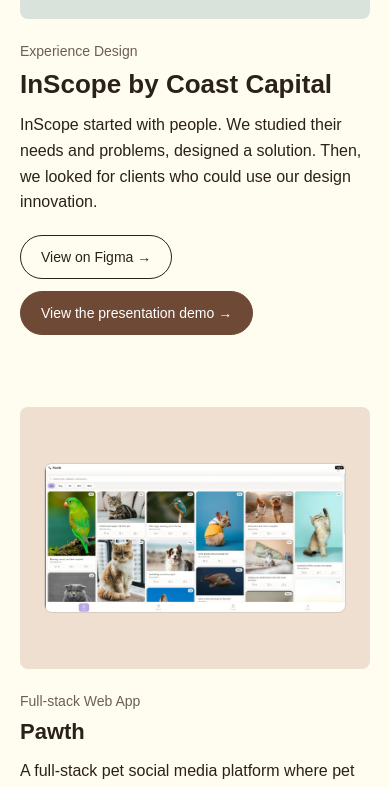
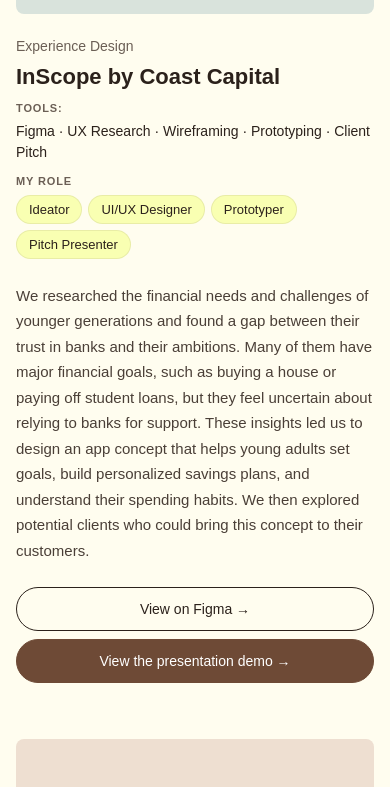
Before and after one commit to shinThantThant09/2026portfolio_shin, a React (Create React App) app: page /#/about in a window 390 px wide. Shown: the part 1740-2527 px from the top of the page. Built offline with nearby package versions, Linux system fonts and the light colour scheme; a web font is replaced by a local one.

Commit message:
added roles and refined description text
added roles and refined description text

```diff
--- a/src/data/projectsArray.js
+++ b/src/data/projectsArray.js
@@ -9,8 +9,9 @@
     id: "inscope",
     title: "InScope by Coast Capital",
     category: "Experience Design",
+    role: "Ideator, UI/UX Designer, Prototyper, Pitch Presenter",
     description:
-      "InScope started with people. We studied their needs and problems, designed a solution. Then, we looked for clients who could use our design innovation.",
+      "We researched the financial needs and challenges of younger generations and found a gap between their trust in banks and their ambitions. Many of them have major financial goals, such as buying a house or paying off student loans, but they feel uncertain about relying to banks for support. These insights led us to design an app concept that helps young adults set goals, build personalized savings plans, and understand their spending habits. We then explored potential clients who could bring this concept to their customers.",
     techStack: [
       "Figma",
       "UX Research",
@@ -34,6 +35,7 @@
     id: "pawth",
     title: "Pawth",
     category: "Full-stack Web App",
+    role: "Ideator, Designer, Programmer",
     description:
       "A full-stack pet social media platform where pet owners can share, like, and save posts about their pets.",
     techStack: ["React", "Node.js", "MongoDB", "JWT", "Express"],
@@ -48,11 +50,12 @@
     id: "chemtrails",
     title: "Chemtrails",
     category: "Mobile App",
+    role: "Ideator, Designer, Programmer",
     description:
       "A React Native travel planning app with Firebase authentication, Google Places API, interactive maps, photo journal entries, and text-to-speech features.",
     techStack: ["React Native", "Firebase", "Google Places API", "Expo"],
     image: chemtrailsImg,
-    color: "#edfdb6",
+    color: "#f7d3fa",
     github: "https://github.sfu.ca/stt5/IAT359_TravelApp_FinalProject",
     live: "https://youtu.be/TTxRGhsGydw?si=BBn5lRs08kib3g67",
     figma: "",
@@ -62,8 +65,9 @@
     id: "furis-pet",
     title: "Furis Pet Store",
     category: "Interaction Design Method",
+    role: "Ideator, Researcher, UI/UX Designer",
     description:
-      "A real-client group project with Furis Pet Store in New Westminister, spanning 2 months of research, storyboarding, user journey mapping, and poster design to deliver a final solution that improves their in-store customer experience.",
+      "A real-client group project with Furis Pet Store in New Westminster, spanning 2 months of research, storyboarding, user journey mapping, and poster design to deliver a final solution that improves their in-store customer experience.",
     techStack: [
       "Figma",
       "UX Research",
@@ -83,11 +87,12 @@
     id: "BrowseAI-BrandBook",
     title: "BrandBook for BrowseAI",
     category: "Graphic Design",
+    role: "Individual Project",
     description:
       "A design guidebook created as part of IAT102, exploring visual design principles through typography, layout, and brand identity.",
     techStack: ["Adobe Photoshop", "Adobe Illustrator", "Figma"],
     image: brandBookImg,
-    color: "#d4e8c2",
+    color: "rgb(191, 231, 255)",
     github: "",
     live: "",
     figma: "",
--- a/src/pages/Projects.js
+++ b/src/pages/Projects.js
@@ -11,7 +11,6 @@
   "BrowseAI-BrandBook": "#EADDE0",
 };
 
-// How each image is shown. Anything not listed shows as a screenshot.
 const visualById = {
   inscope: "mockup",
   chemtrails: "phone",
@@ -111,14 +110,69 @@
   );
 }
 
+// Tools as one quiet line of text, e.g. "Figma · UX Research · Wireframing"
+function ProjectTools({ tools }) {
+  if (!tools || tools.length === 0) return null;
+
+  return (
+    <p className="project-tools">
+      <span className="project-label">Tools:</span>
+      <span className="project-tools-text">{tools.join(" · ")}</span>
+    </p>
+  );
+}
+
+//My role as highlighted boxes. The text splits at each comma.
+function ProjectRole({ role, color }) {
+  if (!role) return null;
+
+  const roles = role
+    .split(",")
+    .map((item) => item.trim())
+    .filter(Boolean);
+
+  return (
+    <div className="project-role">
+      <span className="project-label">My role</span>
+      <ul className="project-role-list">
+        {roles.map((item) => (
+          <li
+            key={item}
+            className="project-role-tag"
+            style={{ backgroundColor: color || "#EEE6DA" }}
+          >
+            {item}
+          </li>
+        ))}
+      </ul>
+    </div>
+  );
+}
+
+// Description can be one string or a list of short paragraphs.
+function ProjectSummary({ text }) {
+  if (!text) return null;
+  const paragraphs = Array.isArray(text) ? text : [text];
+
+  return (
+    <div className="project-summary-wrap">
+      {paragraphs.map((paragraph, index) => (
+        <p key={index} className="project-summary">
+          {paragraph}
+        </p>
+      ))}
+    </div>
+  );
+}
+
 function ProjectText({ project }) {
   return (
     <div className="project-text">
       <p className="project-category">{project.category}</p>
       <h3 className="project-title">{project.title}</h3>
-      <p className="project-summary">
-        {project.summary || project.description}
-      </p>
+      <ProjectTools tools={project.techStack} />
+      <ProjectRole role={project.role} color={project.color} />
+      <ProjectSummary text={project.summary || project.description} />
       <ProjectButtons project={project} />
     </div>
   );
--- a/src/stylingpages/Projects.css
+++ b/src/stylingpages/Projects.css
@@ -5,7 +5,7 @@
 }
 
 .work-inner {
-  max-width: 70rem;
+  max-width: 76rem;
   margin: 0 auto;
 }
 
@@ -20,7 +20,7 @@
 .work-title {
   margin: 0;
   font-weight: 700;
-  font-size: clamp(1.75rem, 3vw, 2.25rem);
+  font-size: clamp(2.25rem, 4.5vw, 3.25rem);
   line-height: 1;
   color: var(--ink, #2b211b);
 }
@@ -34,13 +34,14 @@
 /* Featured project */
 .work-featured {
   display: grid;
-  grid-template-columns: minmax(0, 7fr) minmax(0, 5fr);
-  gap: 4rem;
+  grid-template-columns: minmax(0, 3fr) minmax(0, 2fr);
+  gap: 3.5rem;
   align-items: center;
 }
 
 .work-featured .project-mat {
-  aspect-ratio: 7 / 5;
+  aspect-ratio: 5 / 4;
+  padding: 2rem;
 }
 
 .work-featured .project-category {
@@ -48,7 +49,7 @@
 }
 
 .work-featured .project-title {
-  font-size: 1.875rem;
+  font-size: clamp(1.375rem, 2vw, 1.625rem);
 }
 
 /* Grid of the other projects */
@@ -58,6 +59,10 @@
   grid-template-columns: repeat(2, minmax(0, 1fr));
   column-gap: 3.5rem;
   row-gap: 5.5rem;
+}
+
+.work-card {
+  min-width: 0;
 }
 
 /* Image mat */
@@ -104,6 +109,10 @@
 }
 
 /* Project text */
+.project-text {
+  min-width: 0;
+}
+
 .project-category {
   margin: 1.5rem 0 0;
   font-size: 0.875rem;
@@ -112,21 +121,87 @@
 
 .project-title {
   margin: 0.625rem 0 0;
-  font-size: 1.375rem;
+  font-size: clamp(1.25rem, 2vw, 1.375rem);
   line-height: 1.2;
   color: var(--ink, #2b211b);
 }
 
+/* Small uppercase label shared by "Tools" and "My role" */
+.project-label {
+  flex-shrink: 0;
+  font-size: 0.6875rem;
+  font-weight: 600;
+  letter-spacing: 0.08em;
+  text-transform: uppercase;
+  color: var(--muted, #6b5f55);
+}
+
+/* Tools line, plain text */
+.project-tools {
+  display: flex;
+  flex-wrap: wrap;
+  align-items: baseline;
+  gap: 0.25rem 0.5rem;
+  margin: 0.625rem 0 0;
+  font-size: 0.875rem;
+  line-height: 1.5;
+}
+
+.project-tools-text {
+  font-weight: 500;
+  color: var(--ink, #2b211b);
+  overflow-wrap: anywhere;
+}
+
+/* "My role" with highlighted boxes */
+.project-role {
+  display: flex;
+  flex-wrap: wrap;
+  align-items: center;
+  gap: 0.5rem;
+  margin-top: 0.75rem;
+}
+
+.project-role-list {
+  display: flex;
+  flex-wrap: wrap;
+  gap: 0.375rem;
+  list-style: none;
+  margin: 0;
+  padding: 0;
+}
+
+.project-role-tag {
+  font-size: 0.8125rem;
+  font-weight: 500;
+  line-height: 1;
+  padding: 0.4375rem 0.75rem;
+  border-radius: 999rem;
+  border: 0.0625rem solid rgba(43, 33, 27, 0.08);
+  color: var(--ink, #2b211b);
+  white-space: nowrap;
+}
+
+/* Description, with clear space above it */
+.project-summary-wrap {
+  margin-top: 1.75rem;
+  max-width: 30rem;
+}
+
 .project-summary {
-  margin: 0.75rem 0 0;
-  max-width: 30rem;
+  margin: 0;
   font-size: 1rem;
-  line-height: 1.6;
+  line-height: 1.7;
+  color: #4a3f37;
+}
+
+.project-summary + .project-summary {
+  margin-top: 0.75rem;
 }
 
 /* Buttons */
 .card-buttons {
-  margin-top: 1.25rem;
+  margin-top: 1.5rem;
   display: flex;
   flex-wrap: wrap;
   gap: 0.75rem;
@@ -136,11 +211,13 @@
 .card-btn-outline {
   display: inline-flex;
   align-items: center;
+  justify-content: center;
   min-height: 2.75rem;
   padding: 0 1.25rem;
   border-radius: 999rem;
   font-size: 0.875rem;
   font-weight: 500;
+  text-align: center;
   text-decoration: none;
   transition:
     background 0.2s ease,
@@ -223,7 +300,22 @@
   background: rgba(255, 255, 255, 0.7);
 }
 
-/* Tablet and phone */
+/* Small laptop */
+@media (max-width: 72rem) {
+  .work-featured {
+    gap: 2.5rem;
+  }
+
+  .work-grid {
+    column-gap: 2.5rem;
+  }
+
+  .project-mat {
+    padding: 2rem;
+  }
+}
+
+/* Tablet */
 @media (max-width: 56rem) {
   .work {
     padding: 5rem 1.25rem;
@@ -234,12 +326,12 @@
     gap: 0;
   }
 
+  .work-featured .project-mat {
+    aspect-ratio: 4 / 3;
+  }
+
   .work-featured .project-category {
     margin-top: 1.5rem;
-  }
-
-  .work-featured .project-title {
-    font-size: 1.625rem;
   }
 
   .work-grid {
@@ -251,4 +343,68 @@
   .project-mat {
     padding: 1.5rem;
   }
+
+  .project-summary-wrap {
+    max-width: 40rem;
+  }
 }
+
+/* Small phone */
+@media (max-width: 36rem) {
+  .work {
+    padding: 4rem 1rem;
+  }
+
+  .work-header {
+    margin-bottom: 2rem;
+  }
+
+  .work-grid {
+    margin-top: 3.5rem;
+    row-gap: 3.5rem;
+  }
+
+  .project-mat {
+    padding: 1rem;
+  }
+
+  .project-img-document {
+    width: 85%;
+  }
+
+  .phone-frame {
+    max-height: 16rem;
+    border-radius: 1.375rem;
+  }
+
+  .phone-screen {
+    border-radius: 1rem;
+  }
+
+  .project-summary-wrap {
+    margin-top: 1.5rem;
+  }
+
+  .project-summary {
+    font-size: 0.9375rem;
+  }
+
+  .card-buttons {
+    flex-direction: column;
+    gap: 0.5rem;
+  }
+
+  .card-btn,
+  .card-btn-outline {
+    width: 100%;
+    box-sizing: border-box;
+  }
+}
+
+/* Calm motion for people who turn it off in their settings */
+@media (prefers-reduced-motion: reduce) {
+  .card-btn,
+  .card-btn-outline {
+    transition: none;
+  }
+}
```
